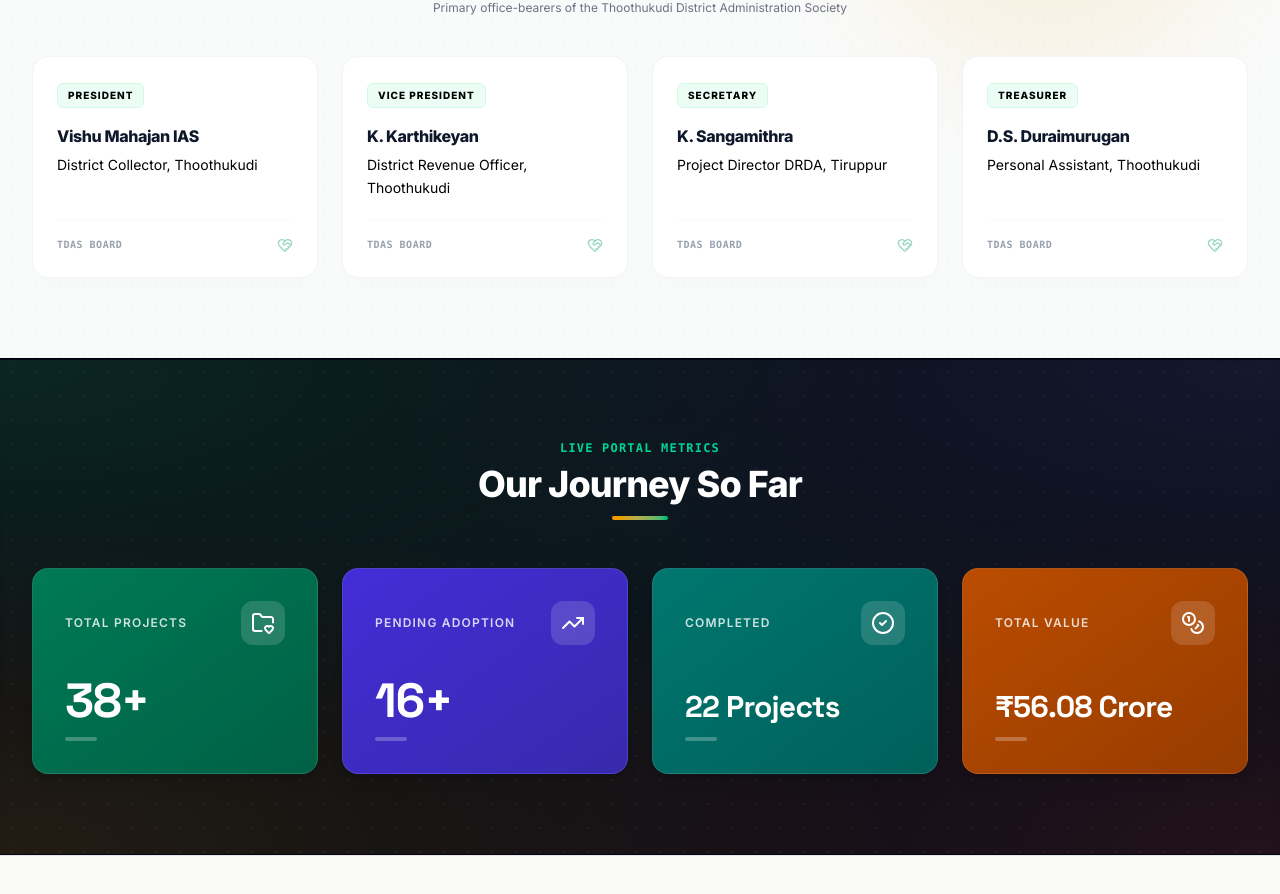
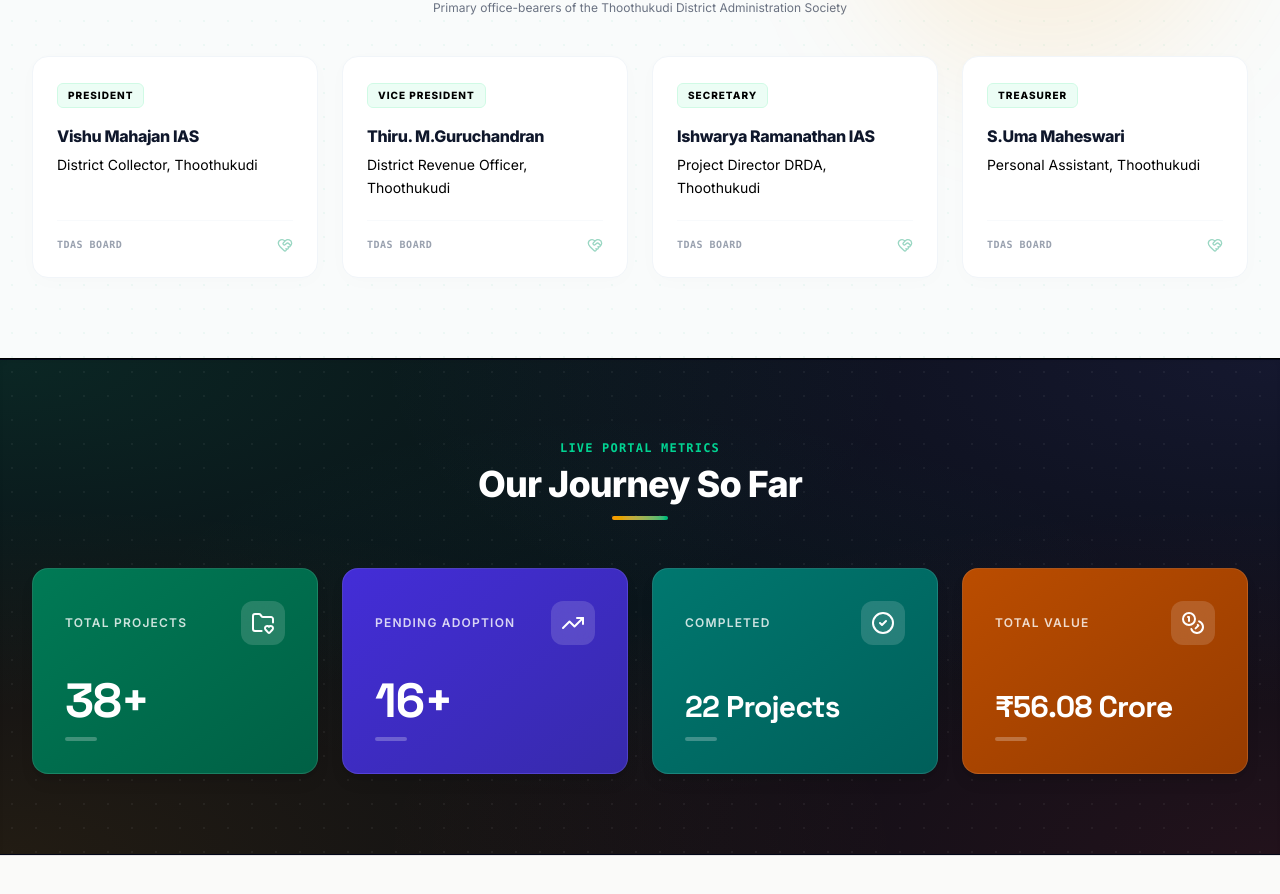
Before and after one commit to thoothukudidistrictpmu/Thoothukudi-District-Administration-Society, a React (Vite) app: page / in a window 1280 px wide. Shown: the part 3718-4612 px from the top of the page. Built offline with nearby package versions, Linux system fonts and the light colour scheme; no server answers.

Commit message:
build: update society leadership board members

```diff
--- a/src/data.ts
+++ b/src/data.ts
@@ -72,17 +72,17 @@ export const BOARD_MEMBERS: BoardMember[] = [
   },
   {
     role: "Vice President",
-    name: "K. Karthikeyan",
+    name: "Thiru. M.Guruchandran",
     title: "District Revenue Officer, Thoothukudi"
   },
   {
     role: "Secretary",
-    name: "K. Sangamithra",
-    title: "Project Director DRDA, Tiruppur"
+    name: "Ishwarya Ramanathan IAS",
+    title: "Project Director DRDA, Thoothukudi"
   },
   {
     role: "Treasurer",
-    name: "D.S. Duraimurugan",
+    name: "S.Uma Maheswari",
     title: "Personal Assistant, Thoothukudi"
   }
 ];
```
